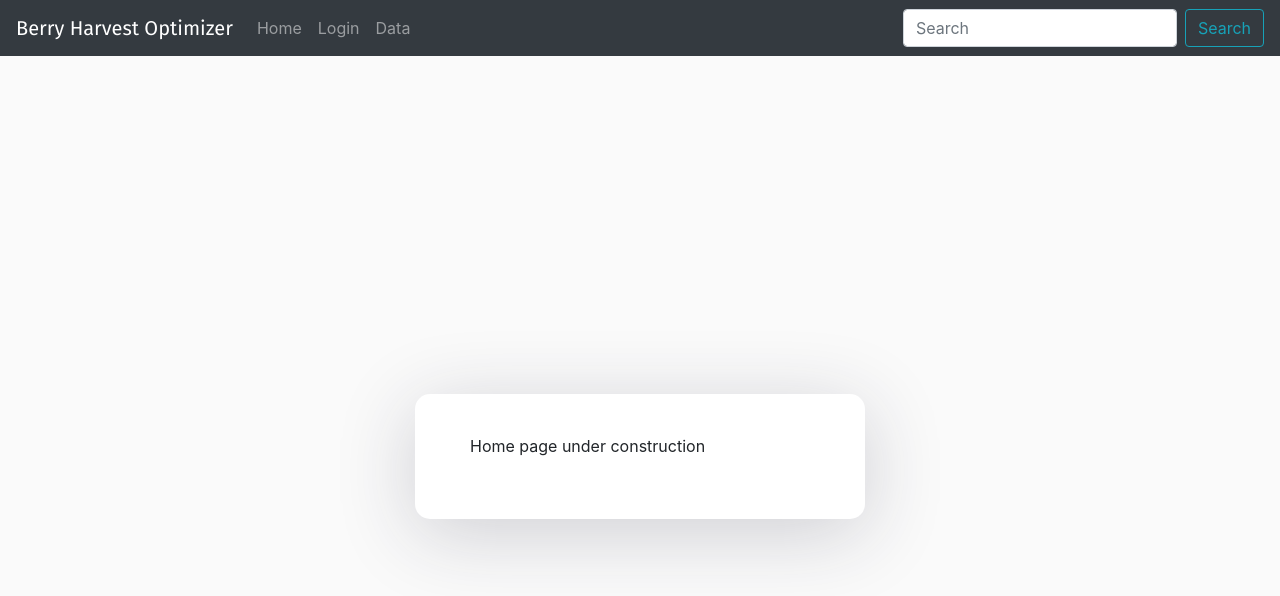
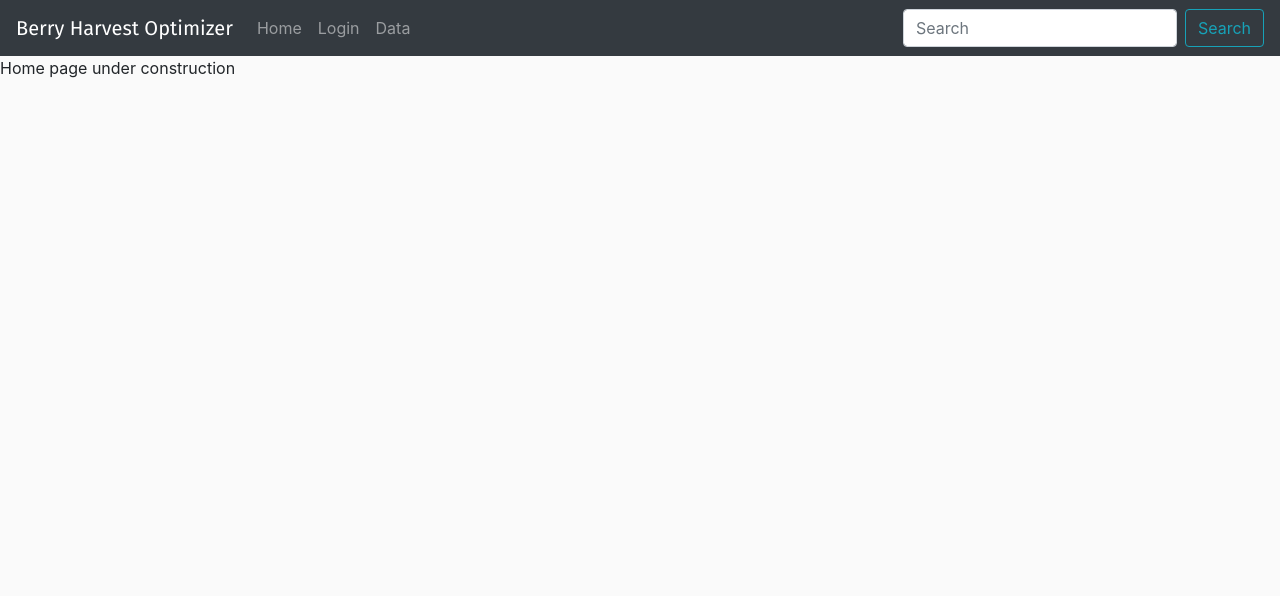
Before and after one commit to CSUMB-CAPSTONE-TEAM21-SPRING2020/WEB-INTERFACE, a React (Create React App) app: page / in a window 1280 px wide. Shown: the top 596 px of the page. Built offline with nearby package versions, Linux system fonts and the light colour scheme.

Commit message:
formatting

```diff
--- a/src/App.tsx
+++ b/src/App.tsx
@@ -34,14 +34,10 @@ function App() {
         </Form>
       </Navbar>
 
-      <div className="auth-wrapper">
-        <div className="auth-inner">
-          <Switch>
-            <Route exact path='/' component={Home} />
-            <Route path="/login" component={Login} />
-          </Switch>
-        </div>
-      </div>
+      <Switch>
+        <Route exact path='/' component={Home} />
+        <Route path="/login" component={Login} />
+      </Switch>
     </div>
     </Router>
   );
--- a/src/screens/Login.tsx
+++ b/src/screens/Login.tsx
@@ -4,6 +4,8 @@ import '../styles/Login.css';
 export default class Login extends Component {
     render() {
         return (
+            <div className="auth-wrapper">
+                <div className="auth-inner">
                     <form>
                         <h3>Login</h3>
 
@@ -22,6 +24,8 @@ export default class Login extends Component {
                             Forgot <a href="#">password?</a>
                         </p>
                     </form>
+                </div>
+            </div>
         );
     }
 }
```
Lines whose indentation alone changed are shown as unchanged.
